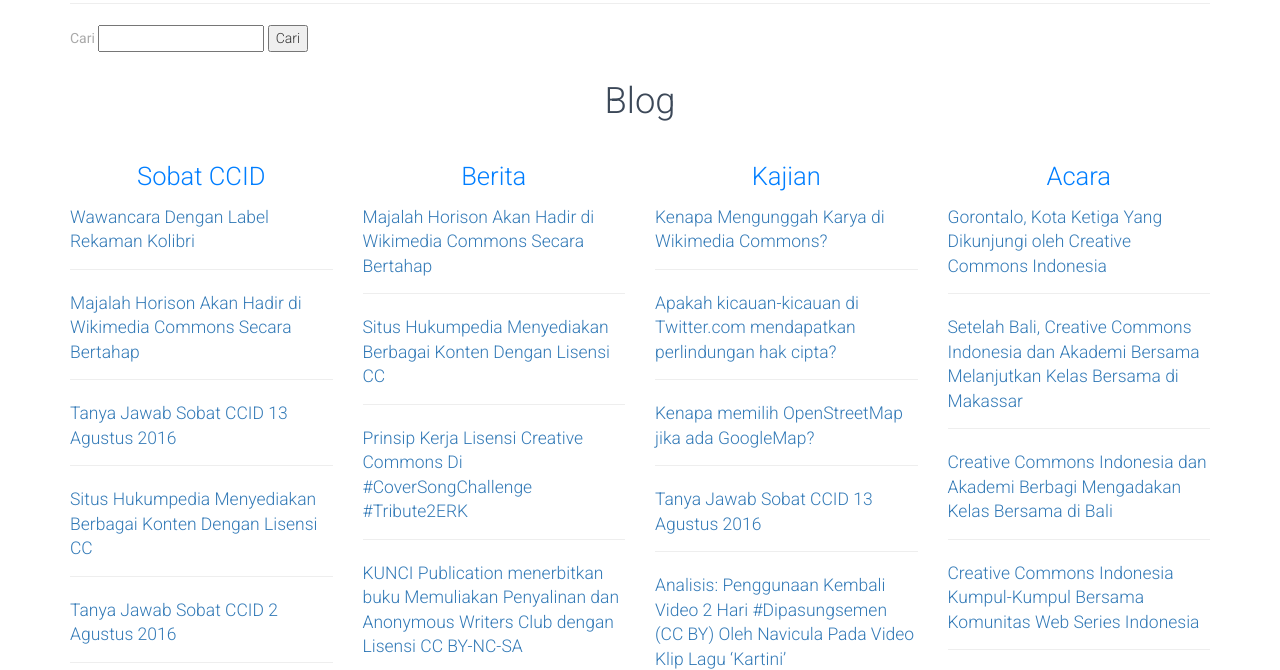
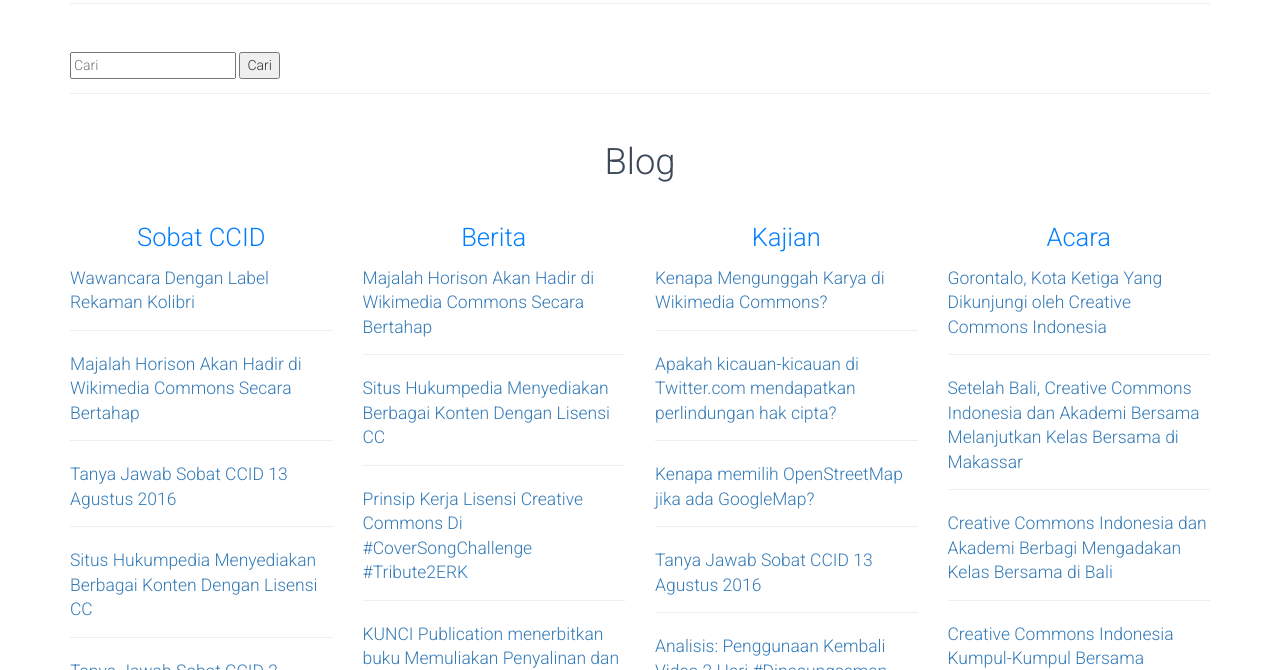
Before and after one commit to RioSatria/CCID, a Jekyll site: the page built from index.html, in a window 1280 px wide and 900 px high, scrolled down 882 px, cut to the strip 230-900 px from the top of the window. Built offline with Jekyll 4.4.1, drawn with Linux system fonts in a browser that asks for light colours; nearby versions of some CDN libraries.

Commit message:
Update index.html

```diff
--- a/index.html
+++ b/index.html
@@ -26,13 +26,17 @@
                     </div>
                 </div>
                 <hr>
-
-	<form action="/search.html" method="get">
-		<label for="search_box">Cari</label>
-		<input type="text" id="search_box" name="query">
-		<input type="submit" value="Cari">
-	</form>
-
+            	<div class="row">
+                	<div class="col-lg-12">
+				<div class="form-group">
+					<form action="/search.html" method="get">
+						<input type="text" id="search_box" placeholder="Cari" name="query">
+						<input type="submit" value="Cari">
+					</form>
+				</div>
+			</div>
+		</div>
+		<hr>
             	<div class="row">
                 	<div class="col-lg-12">
                         <div class="title text-center">
```
